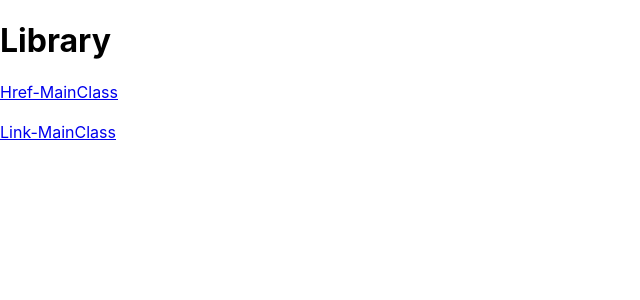
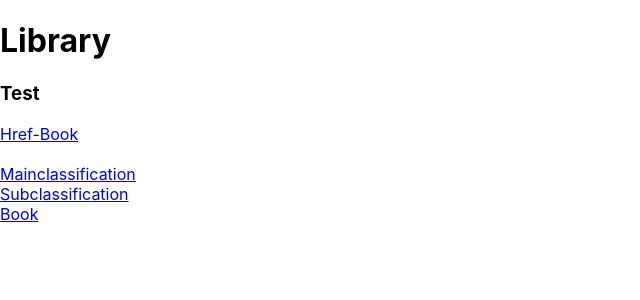
Before and after one commit to tyronne90/library-frontend-react, a React (Create React App) app: page / in a window 1280 px wide. Shown: the top 300 px of the page, without its empty margins (0-640 px from the left). Built offline with nearby package versions, Linux system fonts and the light colour scheme.

Commit message:
add routing

```diff
--- a/package.json
+++ b/package.json
@@ -8,13 +8,15 @@
     "@fortawesome/free-solid-svg-icons": "^5.8.1",
     "@fortawesome/react-fontawesome": "^0.1.4",
     "axios": "^0.18.0",
+    "bootstrap": "^4.3.1",
     "cors": "^2.8.5",
     "json-server": "^0.14.2",
     "react": "^16.8.6",
+    "react-bootstrap": "^1.0.0-beta.8",
     "react-dom": "^16.8.6",
     "react-fa-icon": "^0.1.4",
     "react-router-dom": "^5.0.0",
-    "react-scripts": "2.1.8"
+    "react-scripts": "^3.0.0"
   },
   "scripts": {
     "start": "react-scripts start",
--- a/src/App.js
+++ b/src/App.js
@@ -4,15 +4,17 @@ import "./App.css";
 // import SubClassIndex from "./components/subclassification/SubClassIndex";
 // import MainClassIndex from "./components/mainclassification/MainClassIndex";
 // import BookIndex from "./components/book/BookIndex";
-import MainMenu from "./components/menu/Menu";
+import MainMenuIndex from "./components/menu/MainMenuIndex";
 class App extends Component {
   render() {
     return (
       <div>
         <h1> Library</h1>
+        <h3>Test</h3>
         {/* <MainClassIndex /> */}
         {/* <SubClassIndex /> */}
-        <MainMenu />
+        {/* <BookIndex /> */}
+        <MainMenuIndex />
       </div>
     );
   }
--- a/src/components/book/Book.js
+++ b/src/components/book/Book.js
@@ -123,10 +123,17 @@ export default class Book extends Component {
     this.fetchAllBook();
   }
 
+  routeback = e => {
+    this.props.history.push(`/`);
+  };
+
   render() {
     return (
       <div>
         <h4> Book </h4>
+        <button className="fa fa-success" onClick={e => this.routeback(e)}>
+          Back
+        </button>
         <form>
           <input
             type="text"
--- a/src/components/book/BookIndex.js
+++ b/src/components/book/BookIndex.js
@@ -2,13 +2,15 @@ import React, { Component } from "react";
 import { BrowserRouter as Router, Route, Switch } from "react-router-dom";
 import Book from "./Book";
 import EditBook from "./EditBook";
+import MenuIndex from "../menu/MainMenuIndex";
 
 export default class MainClassIndex extends Component {
   render() {
     return (
       <Router>
         <Switch>
-          <Route path="/" exact component={Book} />
+          <Route path="/" exact component={MenuIndex} />
+          <Route path="/book" exact component={Book} />
           <Route path="/EditBook/:id" exact component={EditBook} />
         </Switch>
       </Router>
--- a/src/components/mainclassification/MainClassIndex.js
+++ b/src/components/mainclassification/MainClassIndex.js
@@ -1,5 +1,6 @@
 import React, { Component } from "react";
 import { BrowserRouter as Router, Route, Switch } from "react-router-dom";
+import MainMenuIndex from "../menu/MainMenuIndex";
 import MainClassification from "./MainClassification";
 import EditMainClass from "./EditMainClass";
 
@@ -8,7 +9,12 @@ export default class MainClassIndex extends Component {
     return (
       <Router>
         <Switch>
-          <Route path="/" exact component={MainClassification} />
+          <Route path="/" exact component={MainMenuIndex} />
+          <Route
+            path="/mainclassification"
+            exact
+            component={MainClassification}
+          />
           <Route
             path="/EditMainClass/:mainClassId"
             exact
--- a/src/components/menu/MainMenu.js
+++ b/src/components/menu/MainMenu.js
@@ -5,11 +5,15 @@ export default class MainMenu extends Component {
     return (
       <div>
         {/* Method 1=Href */}
-        <a href="/main"> Href-MainClass</a>
+        <a href="/book"> Href-Book</a>
         <br />
         <br />
         {/* Method 2 =Link*/}
-        <Link to={`/main`}>Link-MainClass</Link>
+        <Link to={`/mainclassification`}>Mainclassification</Link>
+        <br />
+        <Link to={`/subclassification`}>Subclassification</Link>
+        <br />
+        <Link to={`/book`}>Book</Link>
       </div>
     );
   }
--- /dev/null
+++ b/src/components/menu/MainMenuIndex.js
@@ -0,0 +1,22 @@
+import React, { Component } from "react";
+import { BrowserRouter as Router, Route, Switch } from "react-router-dom";
+
+import MainMenu from "./MainMenu";
+import MainClassIndex from "../mainclassification/MainClassIndex";
+import SubClassIndex from "../subclassification/SubClassIndex";
+import BookIndex from "../book/BookIndex";
+
+export default class MainMenuIndex extends Component {
+  render() {
+    return (
+      <Router>
+        <Switch>
+          <Route path="/" exact component={MainMenu} />
+          <Route path="/mainclassification" exact component={MainClassIndex} />
+          <Route path="/subclassification" exact component={SubClassIndex} />
+          <Route path="/book" exact component={BookIndex} />
+        </Switch>
+      </Router>
+    );
+  }
+}
--- a/src/components/menu/Menu.js
+++ /dev/null
@@ -1,20 +0,0 @@
-import React, { Component } from "react";
-import { BrowserRouter as Router, Route, Switch } from "react-router-dom";
-
-import MainMenu from "./MainMenu";
-import MainClass from "../mainclassification/MainClassIndex";
-// import SubClassIndex from "../subclassification/SubClassIndex";
-// import BookIndex from "../book/BookIndex";
-
-export default class MainClassIndex extends Component {
-  render() {
-    return (
-      <Router>
-        <Switch>
-          <Route path="/" exact component={MainMenu} />
-          <Route path="/main" exact component={MainClass} />
-        </Switch>
-      </Router>
-    );
-  }
-}
--- a/src/components/subclassification/SubClassIndex.js
+++ b/src/components/subclassification/SubClassIndex.js
@@ -1,6 +1,7 @@
 import React, { Component } from "react";
 import { BrowserRouter as Router, Route, Switch } from "react-router-dom";
-import AddSubClassification from "./SubClassification";
+import MainMenuIndex from "../menu/MainMenuIndex";
+import SubClassification from "./SubClassification";
 import EditSubClass from "./EditSubClass";
 
 export default class SubClassIndex extends Component {
@@ -8,7 +9,12 @@ export default class SubClassIndex extends Component {
     return (
       <Router>
         <Switch>
-          <Route path="/" exact component={AddSubClassification} />
+          <Route path="/" exact component={MainMenuIndex} />
+          <Route
+            path="/subclassification"
+            exact
+            component={SubClassification}
+          />
           <Route
             path="/EditSubClass/:subClassId"
             exact
```
Also changed, not shown: 1 other file (tests, documents, lock files or other folders).
